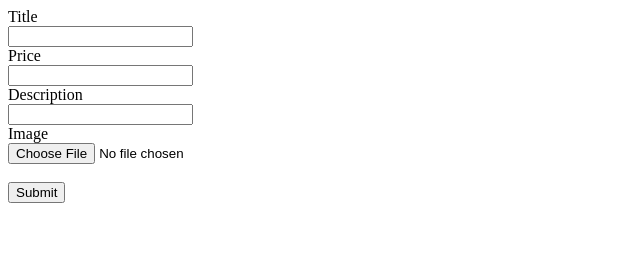
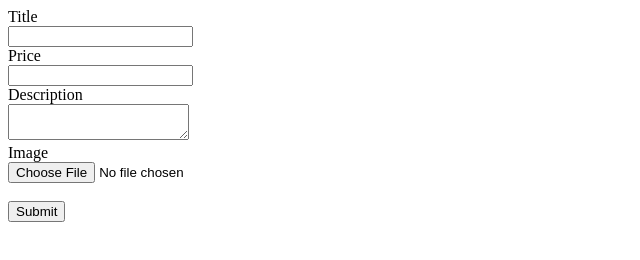
Before and after one commit to roopemyller/AWA-week6, a website: page public/index.html in a window 1280 px wide. Shown: the whole page, without its empty margins (0-640 px from the left). Drawn offline with Linux system fonts and the light colour scheme.

Commit message:
fix task 1

```diff
--- a/public/index.html
+++ b/public/index.html
@@ -13,7 +13,7 @@
         <label >Price</label><br>
         <input type="text" name="" id="price"><br>
         <label >Description</label><br>
-        <input type="textarea" name="" id="description"><br>
+        <textarea name="" id="description"></textarea><br>
         <label >Image</label><br>
         <input type="file" name="" id="image"><br><br>
         <input type="button" id="submit" value="Submit">
```
